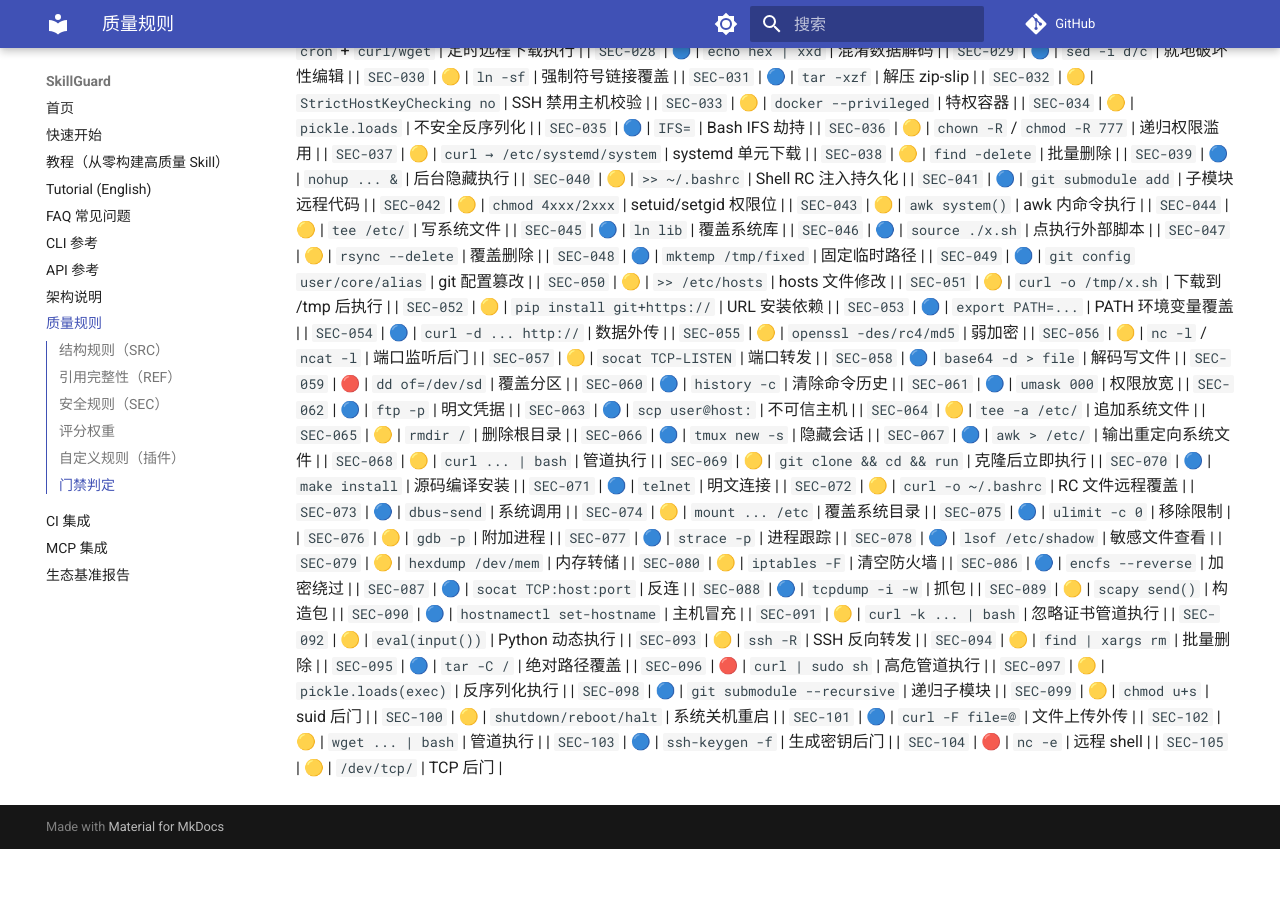
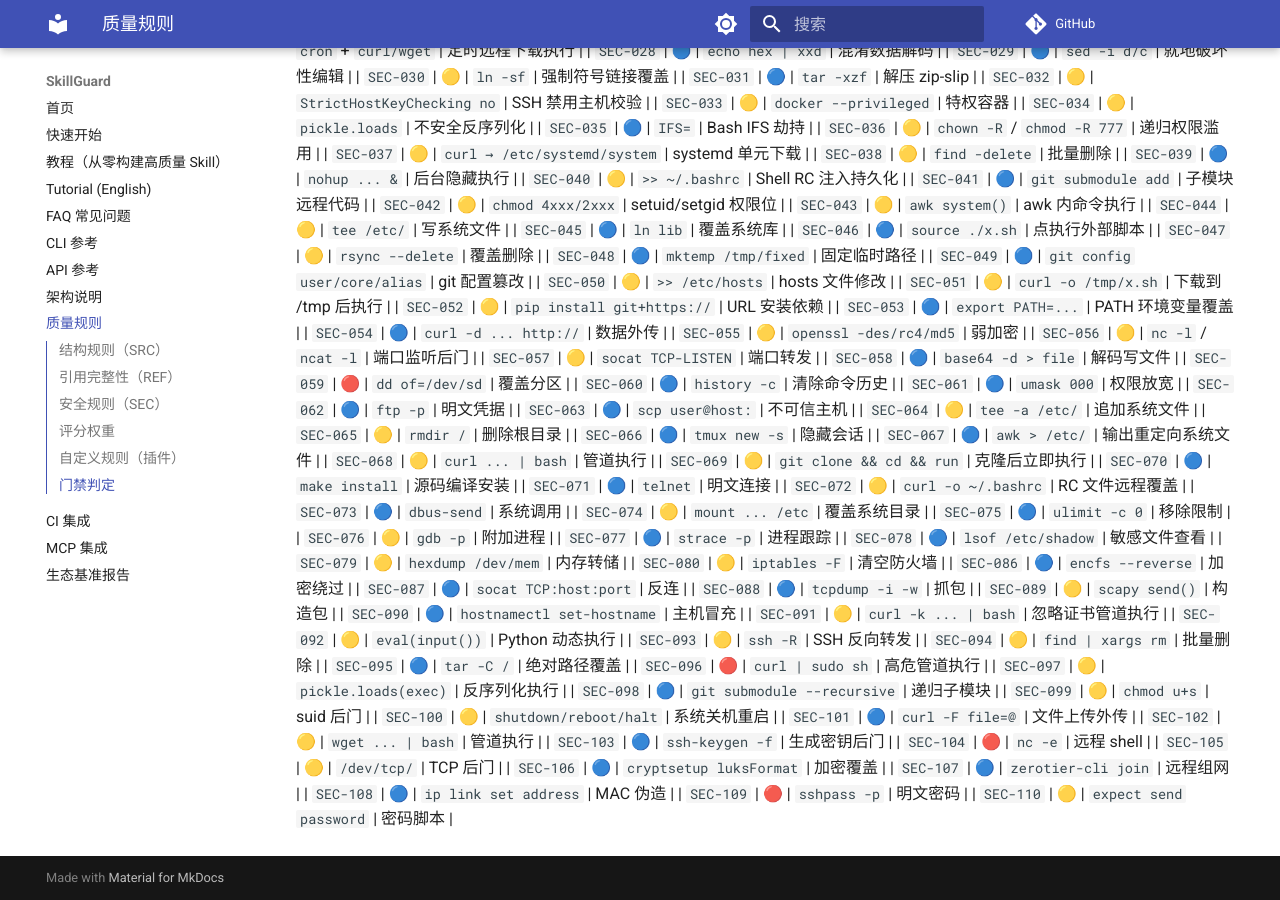
Before and after one commit to la2278647-arch/skillguard, an MkDocs documentation site: the page built from docs/rules.md, in a window 1280 px wide and 900 px high, scrolled down 2931 px. Built offline with MkDocs 1.6.1 and Material for MkDocs 9.7.7, drawn with Linux system fonts in a browser that asks for light colours; comment, search, counter and statistics services are not loaded; before the commit the page ends 3780 px from its top, so only the background shows below that.

Commit message:
docs: sync rule count to 110 + rules.md SEC-106..110

```diff
--- a/docs/rules.md
+++ b/docs/rules.md
@@ -155,3 +155,8 @@ passed = (无 ERROR 检查) 且 (无失败测试) 且 (综合评分 ≥ threshol
 | `SEC-103` | 🔵 | `ssh-keygen -f` | 生成密钥后门 |
 | `SEC-104` | 🔴 | `nc -e` | 远程 shell |
 | `SEC-105` | 🟡 | `/dev/tcp/` | TCP 后门 |
+| `SEC-106` | 🔵 | `cryptsetup luksFormat` | 加密覆盖 |
+| `SEC-107` | 🔵 | `zerotier-cli join` | 远程组网 |
+| `SEC-108` | 🔵 | `ip link set address` | MAC 伪造 |
+| `SEC-109` | 🔴 | `sshpass -p` | 明文密码 |
+| `SEC-110` | 🟡 | `expect send password` | 密码脚本 |
```
Also changed, not shown: README.en.md (+1 -1 lines), README.md (+1 -1 lines).
